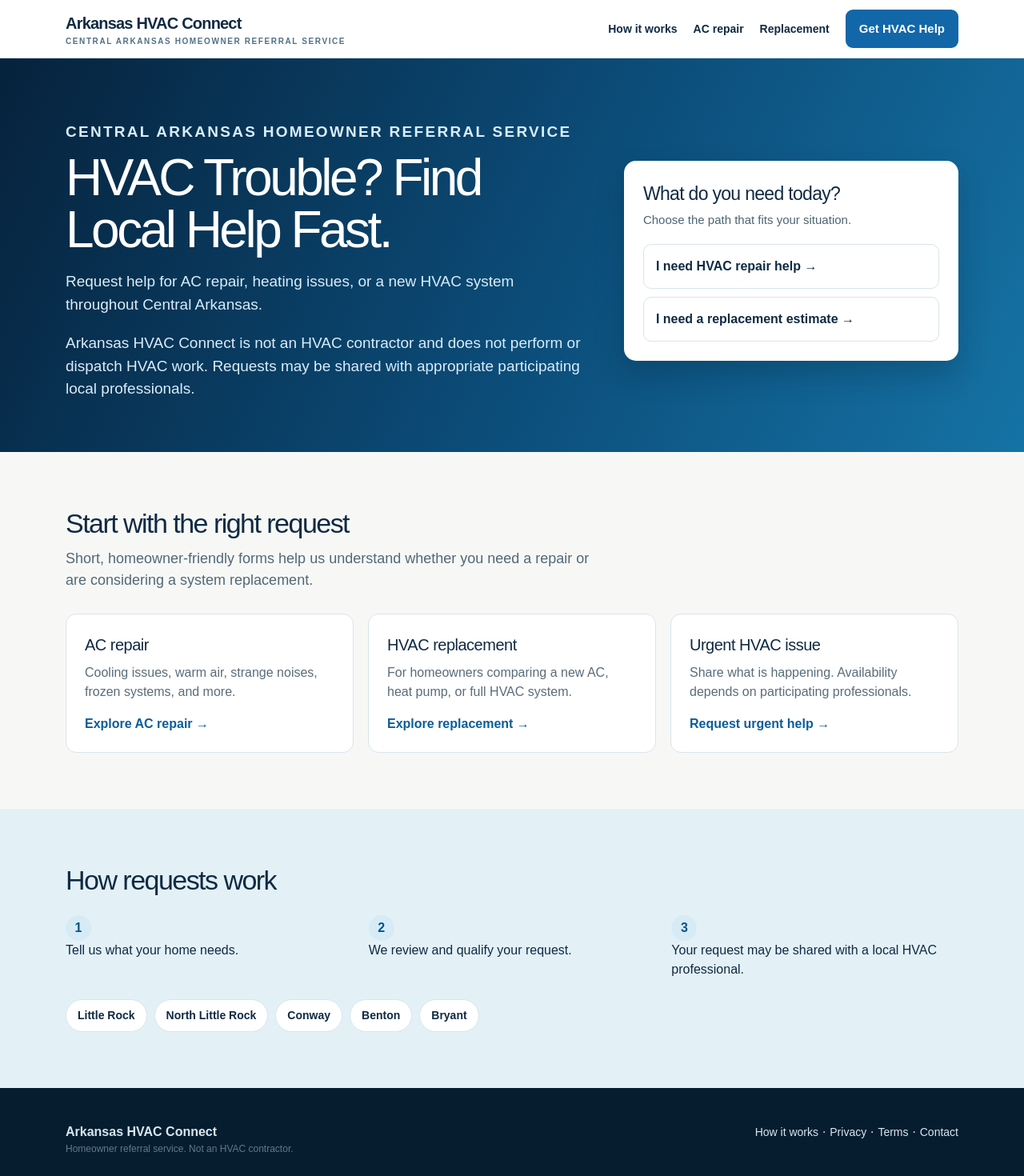
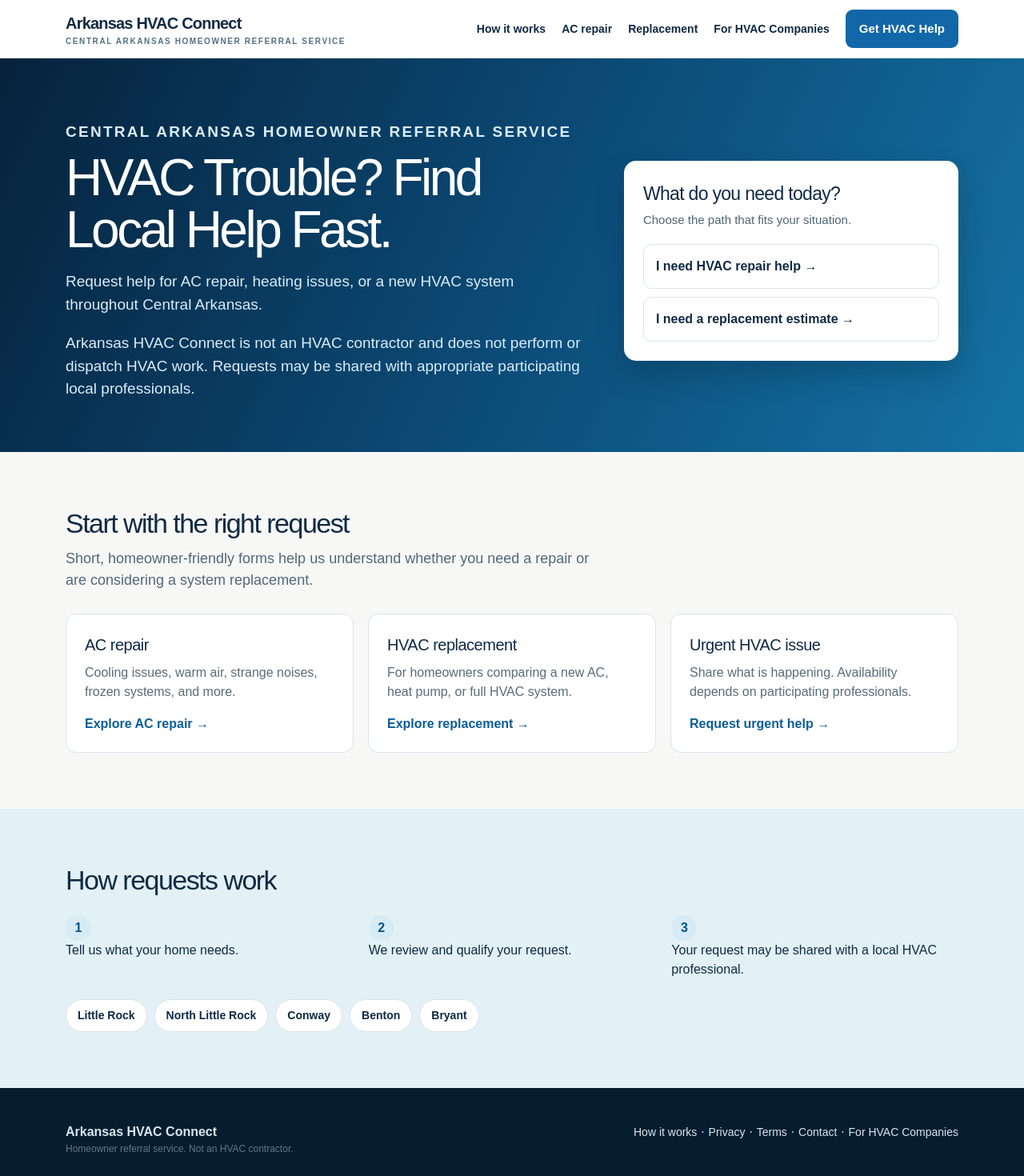
Before and after one commit to RevivDentalSolutions/arkansas-hvac-connect, a Next.js app: page / in a window 1280 px wide. Shown: the top 1470 px of the page at 80% size. Built offline with nearby package versions, Linux system fonts and the light colour scheme.

Commit message:
Add partner acquisition pages and domain SEO

```diff
--- a/components/marketplace-page.tsx
+++ b/components/marketplace-page.tsx
@@ -304,6 +304,7 @@ export function MarketplacePage() {
             <a href="/how-it-works">How it works</a>
             <a href="/ac-repair">AC repair</a>
             <a href="/hvac-replacement">Replacement</a>
+            <a href="/partners">For HVAC Companies</a>
             <button className="button" onClick={() => setFlow("repair")}>
               Get HVAC Help
             </button>
@@ -392,10 +393,7 @@ export function MarketplacePage() {
                 </p>
               </>
             )}
-            <button
-              className="button"
-              onClick={() => setFlow("repair")}
-            >
+            <button className="button" onClick={() => setFlow("repair")}>
               Start your request
             </button>
           </article>
@@ -519,7 +517,8 @@ export function MarketplacePage() {
           <nav>
             <a href="/how-it-works">How it works</a> ·{" "}
             <a href="/privacy">Privacy</a> · <a href="/terms">Terms</a> ·{" "}
-            <a href="/contact">Contact</a>
+            <a href="/contact">Contact</a> ·{" "}
+            <a href="/partners">For HVAC Companies</a>
           </nav>
         </div>
       </footer>
```
